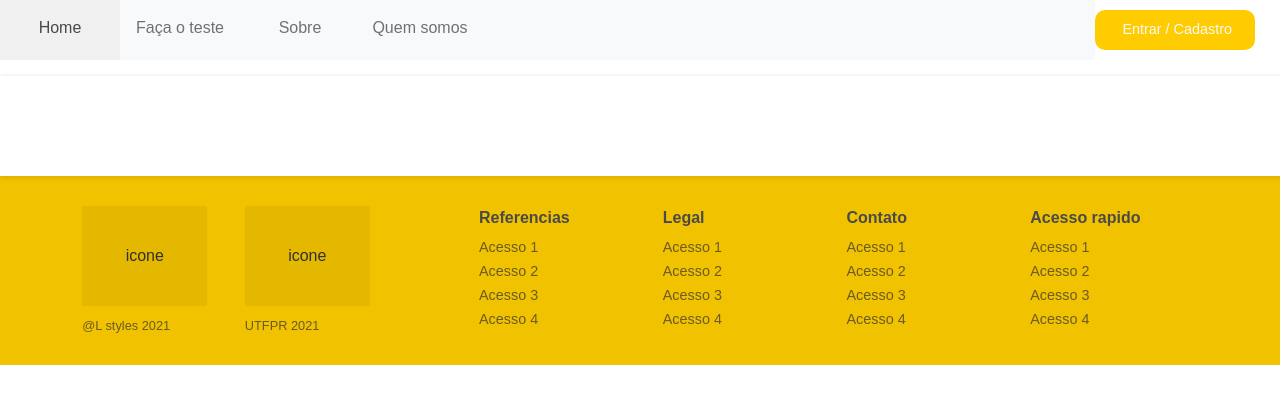
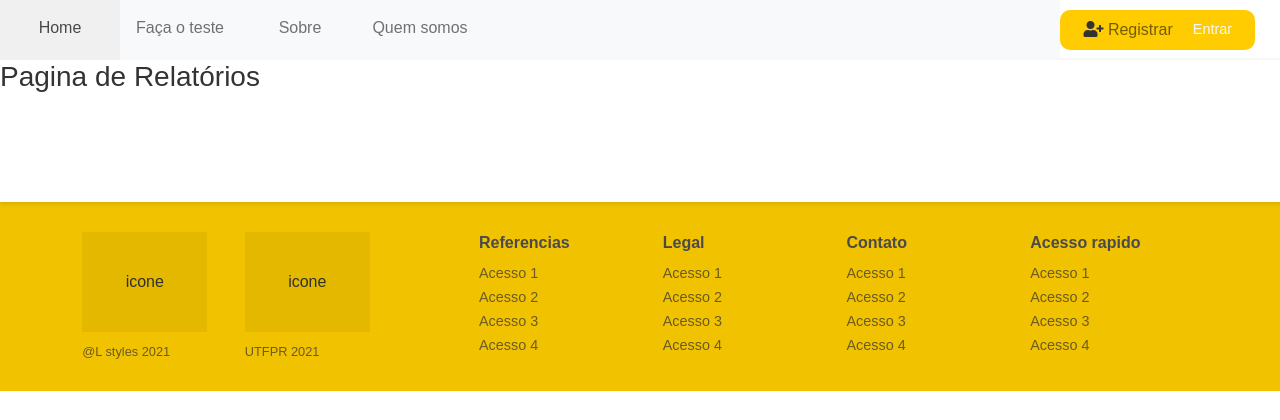
Before and after one commit to beto86/L-StyleV2, a Django app: page /relatorio/ in a window 1280 px wide. Shown: the top 420 px of the page. Run offline with Django 3.2, Linux system fonts and the light colour scheme; some libraries are stand-ins or nearby versions.

Commit message:
criado pagina para alterar senha, corrigido menu

```diff
--- a/KolbStyleTeste/templates/cadastros/listas/questao.html
+++ b/KolbStyleTeste/templates/cadastros/listas/questao.html
@@ -24,10 +24,10 @@
                     <td>{{ questao.ordem }}</td>
                     <td>
                         <a href="{% url 'editar-questao' questao.pk %}" class="btn btn-warning btn-sm" title="Editar">
-                            <i class="fa fa-trash" aria-hidden="true"></i>
+                            <i class="fa fa-pencil" aria-hidden="true"></i>
                         </a>
                         <a href="{% url 'excluir-questao' questao.pk %}" class="btn btn-danger btn-sm" title="Excluir">
-                            <i class="fa fa-pencil" aria-hidden="true"></i>
+                            <i class="fa fa-trash" aria-hidden="true"></i>
                         </a>
 
                     </td>
--- a/KolbStyleTeste/templates/cadastros/listas/questionario.html
+++ b/KolbStyleTeste/templates/cadastros/listas/questionario.html
@@ -20,10 +20,10 @@
                     <td>{{ questionario.descricao }}</td>
                     <td>
                         <a href="{% url 'editar-questionario' questionario.pk %}" class="btn btn-warning btn-sm" title="Editar">
-                            <i class="fa fa-trash" aria-hidden="true"></i>
+                            <i class="fa fa-pencil" aria-hidden="true"></i>
                         </a>
                         <a href="{% url 'excluir-questionario' questionario.pk %}" class="btn btn-danger btn-sm" title="Excluir">
-                            <i class="fa fa-pencil" aria-hidden="true"></i>
+                            <i class="fa fa-trash" aria-hidden="true"></i>
                         </a>
 
                     </td>
--- a/KolbStyleTeste/templates/cadastros/listas/teste.html
+++ b/KolbStyleTeste/templates/cadastros/listas/teste.html
@@ -34,10 +34,10 @@
                     <td>{{teste.ativo}}</td>
                     <td>
                         <a href="{% url 'editar-teste' teste.pk %}" class="btn btn-warning btn-sm" title="Editar">
-                            <i class="fa fa-trash" aria-hidden="true"></i>
+                            <i class="fa fa-pencil" aria-hidden="true"></i>
                         </a>
                         <a href="{% url 'excluir-teste' teste.pk %}" class="btn btn-danger btn-sm" title="Excluir">
-                            <i class="fa fa-pencil" aria-hidden="true"></i>
+                            <i class="fa fa-trash" aria-hidden="true"></i>
                         </a>
                     </td>
                 </tr>
--- a/cadastros/templates/cadastros/listas/instituicao.html
+++ b/cadastros/templates/cadastros/listas/instituicao.html
@@ -22,10 +22,10 @@
                     <td>{{ instituicao.endereco }}</td>
                     <td>
                         <a href="{% url 'editar-instituicao' instituicao.pk %}" class="btn btn-warning btn-sm" title="Editar">
-                            <i class="fa fa-trash" aria-hidden="true"></i>
+                            <i class="fa fa-pencil" aria-hidden="true"></i>
                         </a>
                         <a href="{% url 'excluir-instituicao' instituicao.pk %}" class="btn btn-danger btn-sm" title="Excluir">
-                            <i class="fa fa-pencil" aria-hidden="true"></i>
+                            <i class="fa fa-trash" aria-hidden="true"></i>
                         </a>
 
                     </td>
--- a/cadastros/templates/cadastros/listas/turma.html
+++ b/cadastros/templates/cadastros/listas/turma.html
@@ -32,10 +32,10 @@
                 <td>{{ turma.instituicao }}</td>
                 <td>
                     <a href="{% url 'editar-turma' turma.pk %}" class="btn btn-warning btn-sm" title="Editar">
-                        <i class="fa fa-trash" aria-hidden="true"></i>
+                        <i class="fa fa-pencil" aria-hidden="true"></i>
                     </a>
                     <a href="{% url 'excluir-turma' turma.pk %}" class="btn btn-danger btn-sm" title="Excluir">
-                        <i class="fa fa-pencil" aria-hidden="true"></i>
+                        <i class="fa fa-trash" aria-hidden="true"></i>
                     </a>
 
                 </td>
--- a/paginas/templates/modelo.html
+++ b/paginas/templates/modelo.html
@@ -72,13 +72,13 @@
                         </li>
                         {% if request.user.is_authenticated %}
                         <li class="nav-item">
-                            <a class="nav-link" href="#">
+                            <a class="nav-link" href="{% url 'relatorio' %}">
                                 Relatório
                             </a>
                         </li>
                         {% endif %}
                         <li class="nav-item">
-                            <a class="nav-link" href="#">
+                            <a class="nav-link" href="{% url 'quem-somos' %}">
                                 Quem somos
                             </a>
                         </li>
@@ -94,21 +94,21 @@
                         </a>
                         <ul class="dropdown-menu" aria-labelledby="navbarDropdownMenuLink">
                             <li><a class="dropdown-item" href="{% url 'atualizar-dados' %}">Meus dados</a></li>
-                            <li><a class="dropdown-item" href="#">Alterar Senha</a></li>
+                            <li><a class="dropdown-item" href="{% url 'alterar-senha' %}">Alterar Senha</a></li>
                             <li><a class="dropdown-item" href="{% url 'logout' %}">Sair</a></li>
                         </ul>
                     </li>
                     {% else %}
-                    {% comment %} <li class="nav-item">
+                    <li class="nav-item">
                         <a class="nav-link" href="{% url 'registrar' %}">
                             <i class="fa fa-user-plus" aria-hidden="true"></i>
                             Registrar
                         </a>
-                    </li> {% endcomment %}
+                    </li>
                     <li class="nav-item">
                         <a class="nav-link text-light" href="{% url 'login' %}" style="font-size: 0.9rem;">
                             <i class="fa fa-sign-in text-light" aria-hidden="true"></i>
-                            Entrar / Cadastro
+                            Entrar
                         </a>
                     </li>
                     {% endif %}
--- a/paginas/templates/quem-somos.html
+++ b/paginas/templates/quem-somos.html
@@ -8,7 +8,7 @@
 
 {% block conteudo %}
 
-
+<h3>Pagina de Quem somos</h3>
 
 
 
--- a/relatorios/templates/relatorio.html
+++ b/relatorios/templates/relatorio.html
@@ -8,9 +8,7 @@
 
 {% block conteudo %}
 
-<p>{{ df2 | safe }}</p>
-<p>{{ df1 | safe }}</p>
-
+<h3>Pagina de Relatórios</h3>
 
 
 {% endblock %}
```
Also changed, not shown: KolbStyleTeste/templates/resposta.html (+6 -13 lines), KolbStyleTeste/views.py (+5 -27 lines), usuarios/templates/usuarios/alterar-senha.html (added, +15 -0 lines), db.sqlite3, 1 other file.
